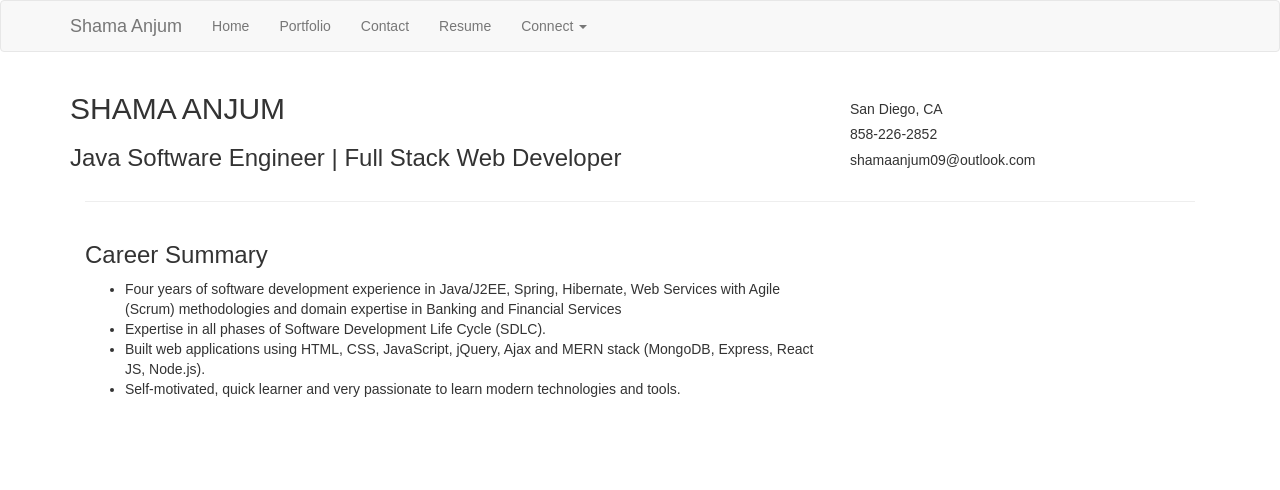
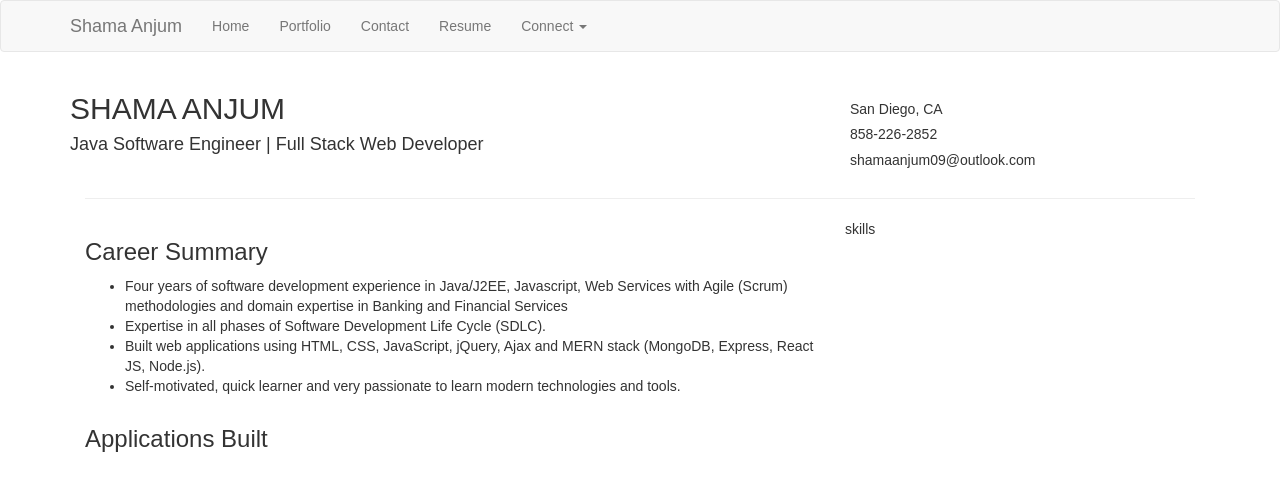
Before and after one commit to shama009/Shama-Portfolio, a React (Create React App) app in the folder client/: page /resume in a window 1280 px wide. Shown: the top 490 px of the page. Built offline with nearby package versions, Linux system fonts and the light colour scheme; the HTML template or start-up script is replaced by a standard one.

Commit message:
added applications built in resume.json

```diff
--- a/client/src/components/Resume/Resume.js
+++ b/client/src/components/Resume/Resume.js
@@ -5,14 +5,14 @@ export default class Resume extends Component {
     render = () => {
         //let careerSummary = [ResumeContent.item1, ResumeContent.item, ResumeContent.item3, ResumeContent.item4]
         //console.log(careerSummary);
-            return(
+        return (
             <div className="container">
                 <div className="row">
-                        <div className = "col-sm-8">
+                    <div className="col-sm-8">
                         <h2>{ResumeContent.name}</h2>
-                        <h3>{ResumeContent.title}</h3>
+                        <h4>{ResumeContent.title}</h4>
                     </div>
-                        <div className = "col-sm-4">
+                    <div className="col-sm-4">
                         <br />
                         <h5>{ResumeContent.location}</h5>
                         <h5>{ResumeContent.phoneNum}</h5>
@@ -31,6 +31,13 @@ export default class Resume extends Component {
                         <li className="summary">{ResumeContent["Career Summary"].item4}</li>
                     </ul>
                 </div>
+                <div className="col-sm-4">
+                {"skills"}
+                </div>
+                <div className="col-sm-8">
+                <h3>{Object.keys(ResumeContent)[6]}</h3>
+
+                </div>
             </div>)
 
     }
--- a/client/src/components/Resume/Resume.json
+++ b/client/src/components/Resume/Resume.json
@@ -5,9 +5,43 @@
     "phoneNum": "858-226-2852",
     "email": "shamaanjum09@outlook.com",
     "Career Summary": {
-        "item1": "Four years of software development experience in Java/J2EE, Spring, Hibernate, Web Services with Agile (Scrum) methodologies and domain expertise in Banking and Financial Services",
+        "item1": "Four years of software development experience in Java/J2EE, Javascript, Web Services with Agile (Scrum) methodologies and domain expertise in Banking and Financial Services",
         "item2": "Expertise in all phases of Software Development Life Cycle (SDLC).",
         "item3": "Built web applications using HTML, CSS, JavaScript, jQuery, Ajax and MERN stack (MongoDB, Express, React JS, Node.js).",
         "item4": "Self-motivated, quick learner and very passionate to learn modern technologies and tools."
+    },
+    "Applications Built": {
+        "BumbleBot": {
+            "description": "BumbleBot is a full stack MERN app, which uses the Twitter API to generate “twitter bots”. The app uses Passport.js to authenticate users and store Twitter client data. On the front end, users are provided an interface for automating their twitter account.",
+            "tech": "React JS, Node.js, Express, MongoDB, Passport.js",
+            "links": {
+                "url": "http://bumble-bot.herokuapp.com/",
+                "github": "https://github.com/shama009/BumbleBot"
+            }
+        },
+        "clicky-Game-React-App": {
+            "description": "A memory game developed using React JS library. Components state is managed to respond to user click events.",
+            "tech":"ES6, React.js",
+            "links": {
+                "url": "https://clicky-game-react-app.herokuapp.com/",
+                "github": "https://github.com/shama009/Clicky-Game-React-App"
+            }
+        },
+        "MyPlace": {
+            "description": "A personal homepage designed to provide users with location-based news, events, weather and traffic. Makes ajax calls to external APIs to fetch location baased information. Bookmarked events/articles are stored in Firebase.",
+            "tech": "JQuery, Bootstrap, modals, Firebase, momentjs, APIs: newsAPI, SeatGeek, openweathermap, mapQuest-GeoCoding API, mapQuest-Traffic API, GoogleMaps",
+            "links": {
+                "url": "https://randolfresurreccion.github.io/MyPlace/",
+                "github": "https://github.com/shama009/MyPlace"
+            }
+        },
+        "Multiplayer-Pong": {
+            "description": "Multiplayer Pong!!",
+            "tech": "Node.js, Express, MySQL, Phaser.io, socket.io",
+            "links": {
+                "url": "https://multiplayer-pong-ifjs.herokuapp.com/",
+                "github": "https://github.com/shama009/Multiplayer-Pong"
+            }
+        }
     }
 }
```
Lines whose indentation alone changed are shown as unchanged.
